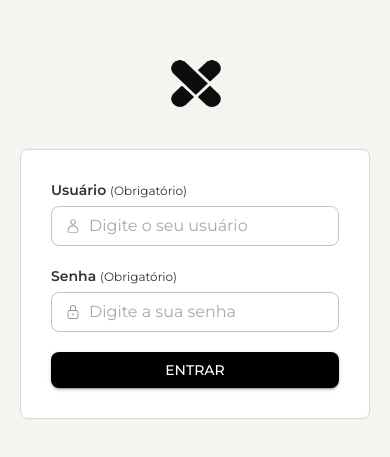
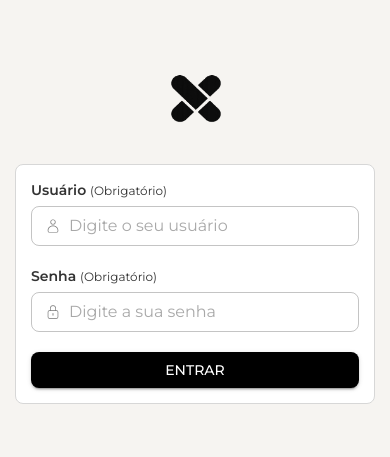
Before and after one commit to guilhermeoln/teste-sga, a Next.js app: page /login in a window 390 px wide. Shown: the part 183-640 px from the top of the page. Built offline with nearby package versions, Linux system fonts and the light colour scheme.

Commit message:
feat: form media query

```diff
--- a/src/app/(public)/login/styles.ts
+++ b/src/app/(public)/login/styles.ts
@@ -19,9 +19,14 @@ export const Form = styled("form")(({ theme }) => ({
   display: "flex",
   flexDirection: "column",
   gap: "20px",
-  minWidth: "350px",
+  minWidth: "420px",
   padding: "30px",
   backgroundColor: theme.palette.background.default,
   borderRadius: theme.shape.borderRadius,
   border: "1px solid #D7D7D7",
+
+  "@media (max-width:768px)": {
+    padding: "15px",
+    minWidth: "100%",
+  },
 }));
```
